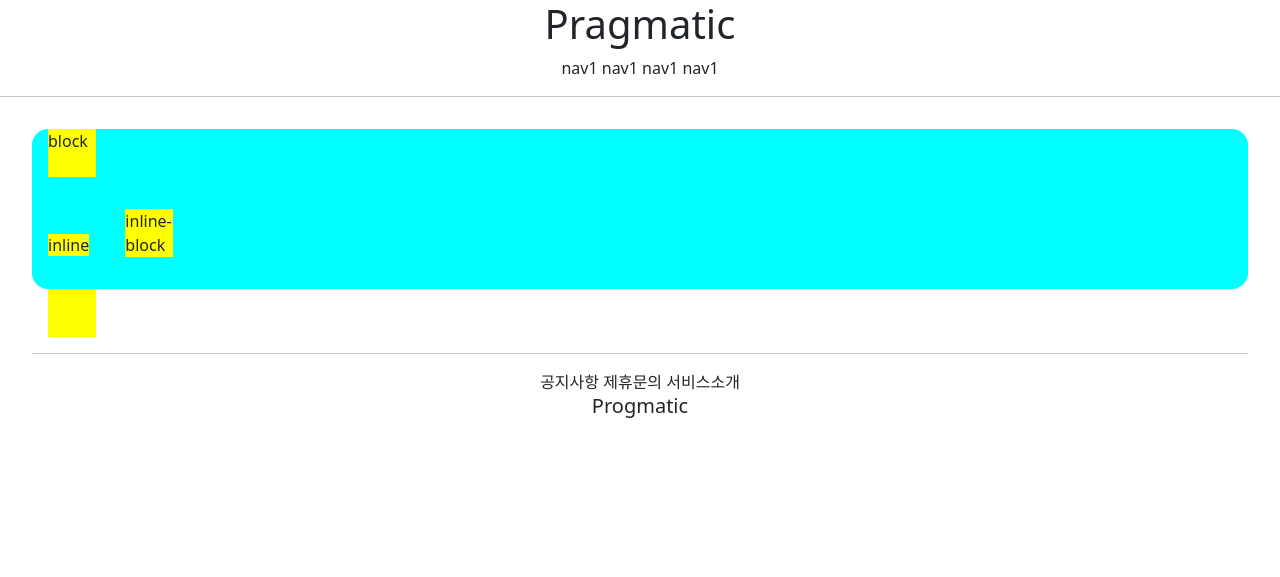
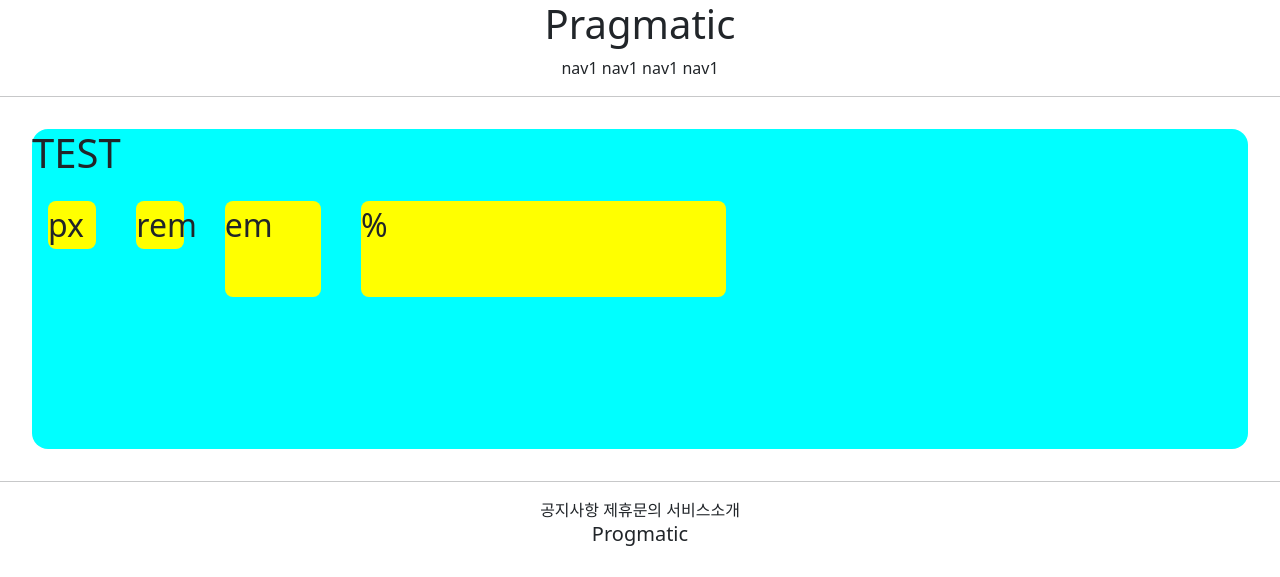
Before and after one commit to jhbin96/hyebin, a Django app: page /accounts/hello_world/ in a window 1280 px wide. Shown: the top 577 px of the page. Run offline with Django 3.2, Linux system fonts and the light colour scheme; parts of the project's set-up code (start-up, migrations or seed data) failed here and were passed over.

Commit message:
7/7 3ban class commit 3

```diff
--- a/accountapp/templates/accountapp/hello_world.html
+++ b/accountapp/templates/accountapp/hello_world.html
@@ -7,14 +7,18 @@
             margin: 1rem;
             height: 48px;
             width: 48px;
-                -moz-border-radius: .5rem;
+            border-radius: .5rem;
+            display: inline-block;
         }
     </style>
-    <div style="height: 10rem; background-color: aqua; margin: 2rem; border-radius: 1rem;">
+    <div style="height: 20rem; background-color: aqua;
+    margin: 2rem; border-radius: 1rem; font-size: 2rem">
+        <h1>TEST</h1>
 
-    <div class="testing" style="display: block">block</div>
-    <div class="testing" style="display: inline">inline</div>
-    <div class="testing" style="display: none">none</div>
-    <div class="testing" style="display: inline-block">inline-block</div>
-    <div class="testing"></div>
+    <div class="testing" style="height: 48px; width: 48px">px</div>
+    <div class="testing" style="height: 3rem; width: 3rem">rem</div>
+    <div class="testing" style="height: 3em; width: 3em">em</div>
+    <div class="testing" style="height: 30%; width: 30%">%</div>
+
+    </div>
 {% endblock %}
```
